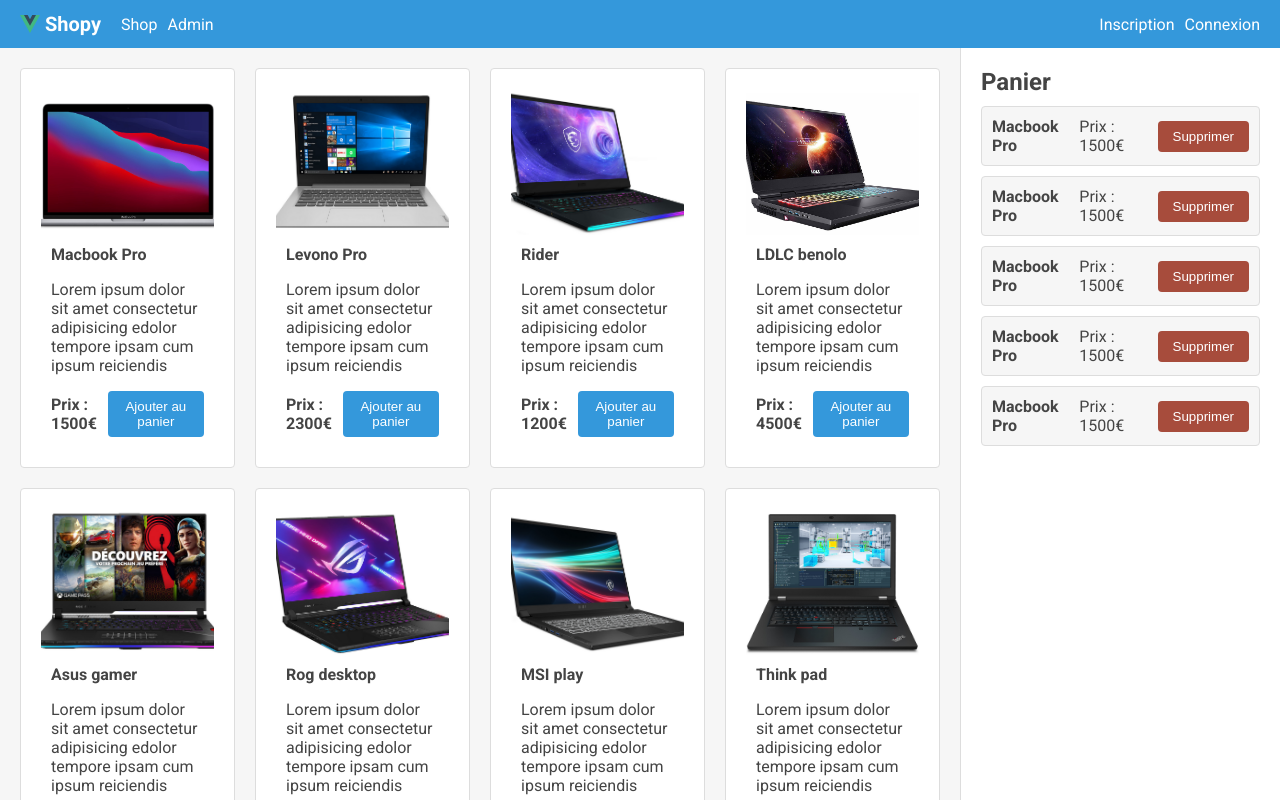
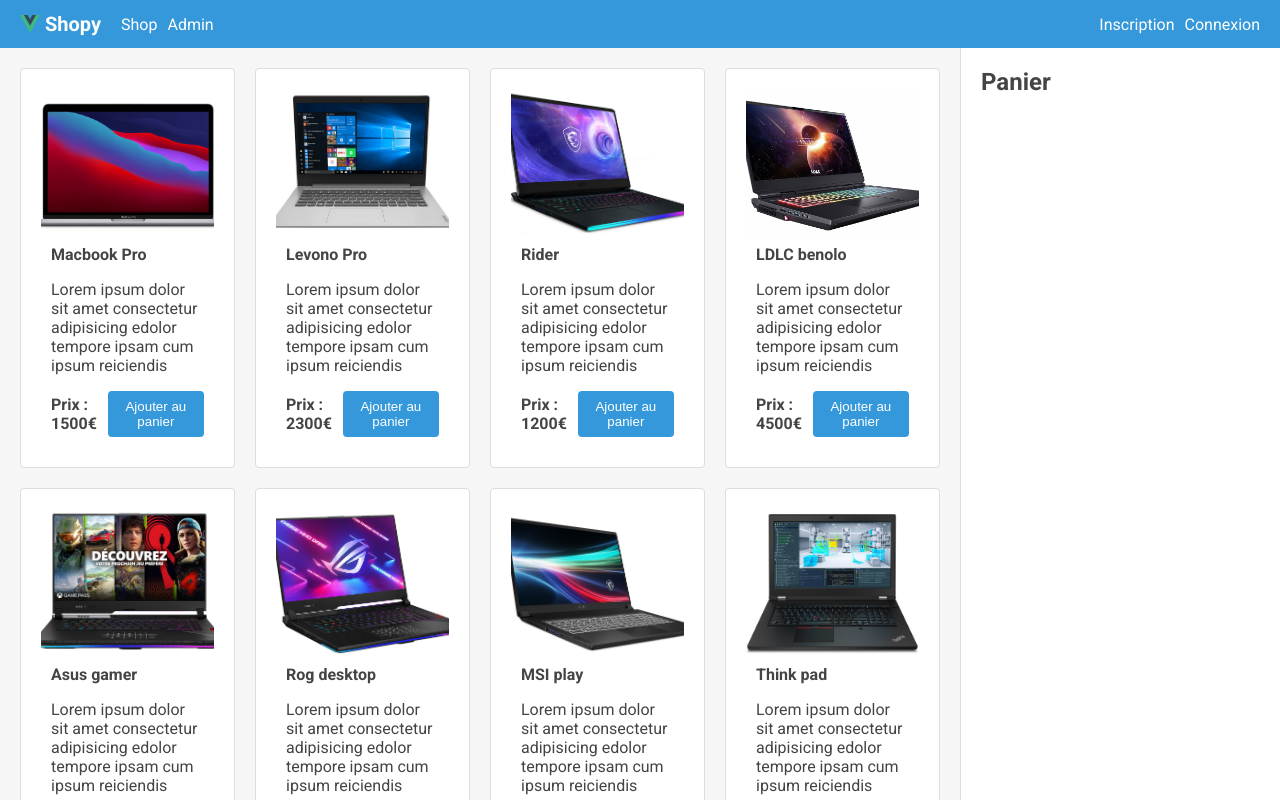
Before and after one commit to theoxav/vue-boutique, a Vue app: page / in a window 1280 px wide. Shown: the top 800 px of the page. Built offline with nearby package versions, Linux system fonts and the light colour scheme.

Commit message:
Add functionality for add and delete product in the cart

```diff
--- a/src/App.vue
+++ b/src/App.vue
@@ -1,8 +1,8 @@
 <template>
   <div class="app-container">
     <TheHeader class="header" />
-    <Shop class="shop" :products="products" />
-    <Cart class="cart" />
+    <Shop class="shop" :products="state.products" @add-product-to-cart="addProductToCart" />
+    <Cart class="cart" :cart="state.cart" @remove-product-from-cart="removeProductFromCart" />
     <TheFooter class="footer" />
   </div>
 </template>
@@ -16,7 +16,26 @@
 import data from './data/products'
 import type { ProductType } from './types/Product.type'
 
-const products = reactive<ProductType[]>(data)
+const state = reactive<{
+  products: ProductType[]
+  cart: ProductType[]
+}>({
+  products: data,
+  cart: []
+})
+
+const addProductToCart = (productId: number): void => {
+  const product = state.products.find((product) => product.id === productId)
+  if (product && !state.cart.find((product) => product.id === productId)) {
+    state.cart.push({ ...product })
+  }
+}
+
+const removeProductFromCart = (productId: number): void => {
+  console.log('in remove')
+
+  state.cart = state.cart.filter((product) => product.id !== productId)
+}
 </script>
 
 <style lang="scss">
--- a/src/components/Cart/Cart.vue
+++ b/src/components/Cart/Cart.vue
@@ -1,12 +1,24 @@
 <template>
   <div class="p-20">
     <h2 class="mb-10">Panier</h2>
-    <CartProductList />
+    <CartProductList
+      :cart="cart"
+      @remove-product-from-cart="emit('remove-product-from-cart', $event)"
+    />
   </div>
 </template>
 
 <script setup lang="ts">
 import CartProductList from '@/components/Cart/CartProductList/CartProductList.vue'
+import type { ProductType } from '@/types/Product.type'
+
+const props = defineProps<{
+  cart: ProductType[]
+}>()
+
+const emit = defineEmits<{
+  (event: 'remove-product-from-cart', productId: number): void
+}>()
 </script>
 
 <style lang="scss" scoped></style>
--- a/src/components/Cart/CartProductItem/CartProductItem.vue
+++ b/src/components/Cart/CartProductItem/CartProductItem.vue
@@ -1,12 +1,24 @@
 <template>
   <div class="mb-10 p-10 d-flex flex-row align-items-center product">
-    <strong class="flex-fill mr-10">Macbook Pro</strong>
-    <span class="mr-10">Prix : 1500€</span>
-    <button class="btn btn-danger">Supprimer</button>
+    <strong class="flex-fill mr-10">{{ product.title }}</strong>
+    <span class="mr-10">Prix : {{ product.price }}€</span>
+    <button class="btn btn-danger" @click="emit('remove-product-from-cart', product.id)">
+      Supprimer
+    </button>
   </div>
 </template>
 
-<script setup lang="ts"></script>
+<script setup lang="ts">
+import type { ProductType } from '@/types/Product.type'
+
+const props = defineProps<{
+  product: ProductType
+}>()
+
+const emit = defineEmits<{
+  (event: 'remove-product-from-cart', productId: number): void
+}>()
+</script>
 
 <style lang="scss" scoped>
 @import './CartProductItem.scss';
--- a/src/components/Cart/CartProductList/CartProductList.vue
+++ b/src/components/Cart/CartProductList/CartProductList.vue
@@ -1,15 +1,25 @@
 <template>
   <div class="d-flex flex-column">
-    <CartProductItem />
-    <CartProductItem />
-    <CartProductItem />
-    <CartProductItem />
-    <CartProductItem />
+    <CartProductItem
+      v-for="product of cart"
+      :key="product.id"
+      :product="product"
+      @remove-product-from-cart="emit('remove-product-from-cart', $event)"
+    />
   </div>
 </template>
 
 <script setup lang="ts">
 import CartProductItem from '@/components/Cart/CartProductItem/CartProductItem.vue'
+import type { ProductType } from '@/types/Product.type'
+
+const props = defineProps<{
+  cart: ProductType[]
+}>()
+
+const emit = defineEmits<{
+  (event: 'remove-product-from-cart', productId: number): void
+}>()
 </script>
 
 <style lang="scss" scoped></style>
--- a/src/components/Shop/Shop.vue
+++ b/src/components/Shop/Shop.vue
@@ -1,6 +1,9 @@
 <template>
   <div>
-    <ShopProductList :products="products" />
+    <ShopProductList
+      :products="products"
+      @add-product-to-cart="emit('add-product-to-cart', $event)"
+    />
   </div>
 </template>
 
@@ -11,6 +14,10 @@
 defineProps<{
   products: ProductType[]
 }>()
+
+const emit = defineEmits<{
+  (event: 'add-product-to-cart', productId: number): void
+}>()
 </script>
 
 <style lang="scss" scoped></style>
--- a/src/components/Shop/ShopProductItem/ShopProductItem.vue
+++ b/src/components/Shop/ShopProductItem/ShopProductItem.vue
@@ -6,7 +6,9 @@
       <p>{{ product.description }}</p>
       <div class="d-flex flex-row align-items-center">
         <strong class="flex-fill">Prix : {{ product.price }}€</strong>
-        <button class="btn btn-primary">Ajouter au panier</button>
+        <button class="btn btn-primary" @click="emit('add-product-to-cart', product.id)">
+          Ajouter au panier
+        </button>
       </div>
     </div>
   </div>
@@ -18,6 +20,10 @@
 defineProps<{
   product: ProductType
 }>()
+
+const emit = defineEmits<{
+  (event: 'add-product-to-cart', productId: number): void
+}>()
 </script>
 <style lang="scss" scoped>
 @import './ShopProductItem.scss';
--- a/src/components/Shop/ShopProductList/ShopProductList.vue
+++ b/src/components/Shop/ShopProductList/ShopProductList.vue
@@ -1,6 +1,11 @@
 <template>
   <div class="grid p-20">
-    <ShopProductItem v-for="product of products" :key="product.id" :product="product" />
+    <ShopProductItem
+      v-for="product of products"
+      :key="product.id"
+      :product="product"
+      @add-product-to-cart="emit('add-product-to-cart', $event)"
+    />
   </div>
 </template>
 
@@ -11,6 +16,10 @@
 defineProps<{
   products: ProductType[]
 }>()
+
+const emit = defineEmits<{
+  (event: 'add-product-to-cart', productId: number): void
+}>()
 </script>
 
 <style lang="scss" scoped>
--- a/src/types/Product.type.ts
+++ b/src/types/Product.type.ts
@@ -1,7 +1,7 @@
 export type ProductType = {
+  id: number
+  image: string
   title: string
-  image: string
+  description: string
   price: number
-  description: string
-  id: string
 }
```
